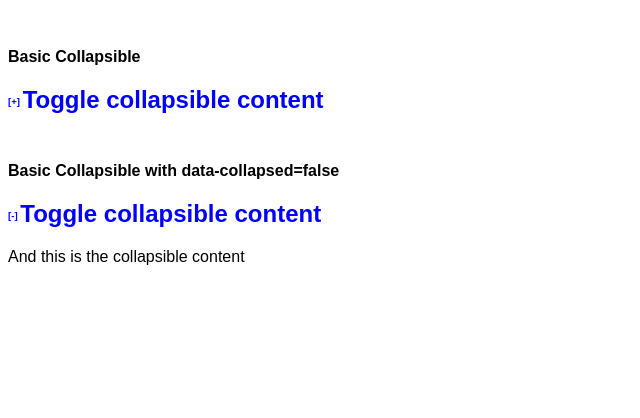
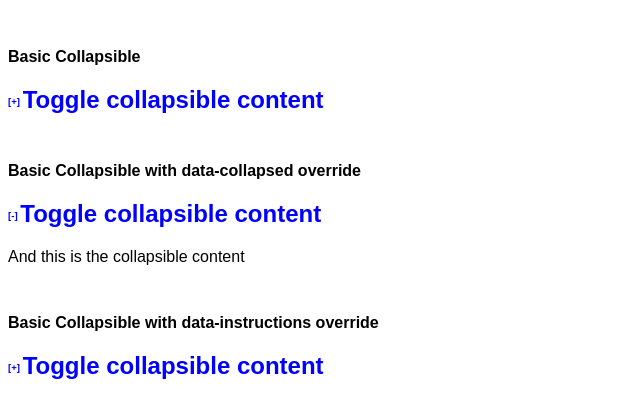
Before and after one commit to filamentgroup/collapsible, a plain HTML site: page demo.html in a window 1280 px wide. Shown: the whole page, without its empty margins (0-640 px from the left). Drawn offline with nearby package versions, Linux system fonts and the light colour scheme.

Commit message:
simplified data attr setting

```diff
--- a/collapsible.js
+++ b/collapsible.js
@@ -27,12 +27,12 @@
         if( this.element.is( "[data-config]" ) ){
             var dataOptions = {};
             for( var i in defaults ){
-                if( defaults.hasOwnProperty( i ) && ( typeof( defaults[ i ] ) === "string" ) || typeof( defaults[ i ] ) === "number" || typeof( defaults[ i ] ) === "boolean" ){
+                var dType = typeof( defaults[ i ] );
+                if( defaults.hasOwnProperty( i ) && ( dType === "string" || dType === "number" || dType === "boolean" ) ){
                     var dataOption = this.element.attr( "data-" + i.replace( /[A-Z]/g, function( c ) {
                             return "-" + c.toLowerCase();
                         }));
-
-                    if( typeof( dataOption ) === "string" || typeof( dataOption ) === "number" ){
+                        if( dataOption !== undefined ){
                             if( dataOption === "true" || dataOption === "false" ){
                                 dataOptions[ i ] = dataOption === "true";
                             }
@@ -40,7 +40,6 @@
                                 dataOptions[ i ] = dataOption;
                             }
                         }
-
                 }
             }
         }
--- a/demo.html
+++ b/demo.html
@@ -40,10 +40,18 @@
 		<p>And this is the collapsible content</p>
 	</div>
 
-	<h1>Basic Collapsible with data-collapsed=false</h1>
+	<h1>Basic Collapsible with data-collapsed override</h1>
 	<div class="collapsible" data-config data-collapsed="false">
 		<h2>Toggle collapsible content</h2>
 		<p>And this is the collapsible content</p>
 	</div>
+
+	<h1>Basic Collapsible with data-instructions override</h1>
+	<div class="collapsible" data-config data-instructions="click to toggle">
+		<h2>Toggle collapsible content</h2>
+		<p>And this is the collapsible content</p>
+	</div>
+
+
 </body>
 </html>
```
Lines whose indentation alone changed are shown as unchanged.
